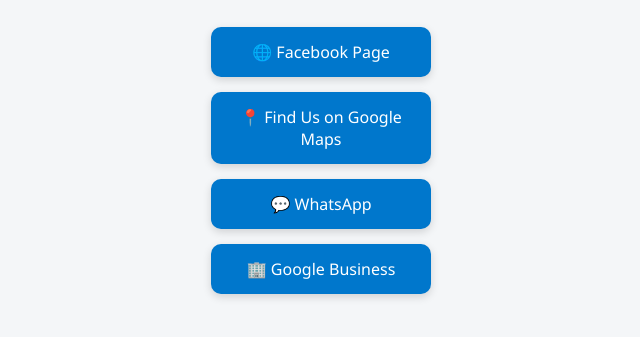
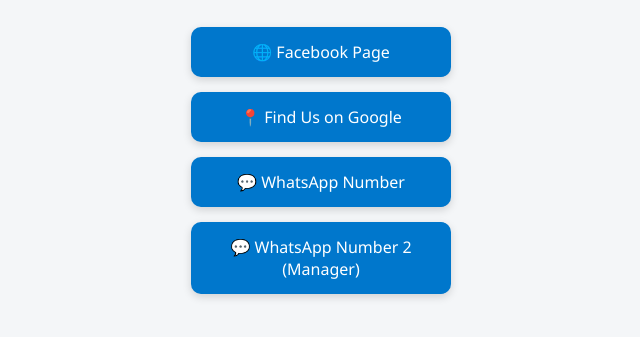
Before and after one commit to Rinorkalimashi99/my-site, a plain HTML site: page index.html in a window 1280 px wide. Shown: the part 287-624 px from the top of the page, without its empty margins (319-959 px from the left). Drawn offline with Linux system fonts and the light colour scheme.

Commit message:
Rrregullimi i te dhenave

```diff
--- a/index.html
+++ b/index.html
@@ -27,7 +27,7 @@
       display: flex;
       flex-direction: column;
       gap: 15px;
-      width: 220px;
+      width: 260px;
     }
 
     .btn {
@@ -61,10 +61,10 @@
   <h1>Welcome to Kosova-Pack</h1>
 
   <div class="button-container">
-    <a class="btn" href="https://facebook.com/YOUR_PAGE" target="_blank">🌐 Facebook Page</a>
-    <a class="btn" href="https://goo.gl/maps/YOUR_LOCATION" target="_blank">📍 Find Us on Google Maps</a>
-    <a class="btn" href="https://wa.me/YOUR_NUMBER" target="_blank">💬 WhatsApp</a>
-    <a class="btn" href="https://g.page/YOUR_GOOGLE_BUSINESS" target="_blank">🏢 Google Business</a>
+    <a class="btn" href="https://www.facebook.com/profile.php?id=100015053927964" target="_blank">🌐 Facebook Page</a>
+    <a class="btn" href="https://maps.app.goo.gl/ZxeS91MwwqCmFn8P8" target="_blank">📍 Find Us on Google</a>
+    <a class="btn" href="https://wa.me/38349168747" target="_blank">💬 WhatsApp Number</a>
+    <a class="btn" href="https://wa.me/38349309760" target="_blank">💬 WhatsApp Number 2 (Manager)</a>
   </div>
 
 </body>
```
